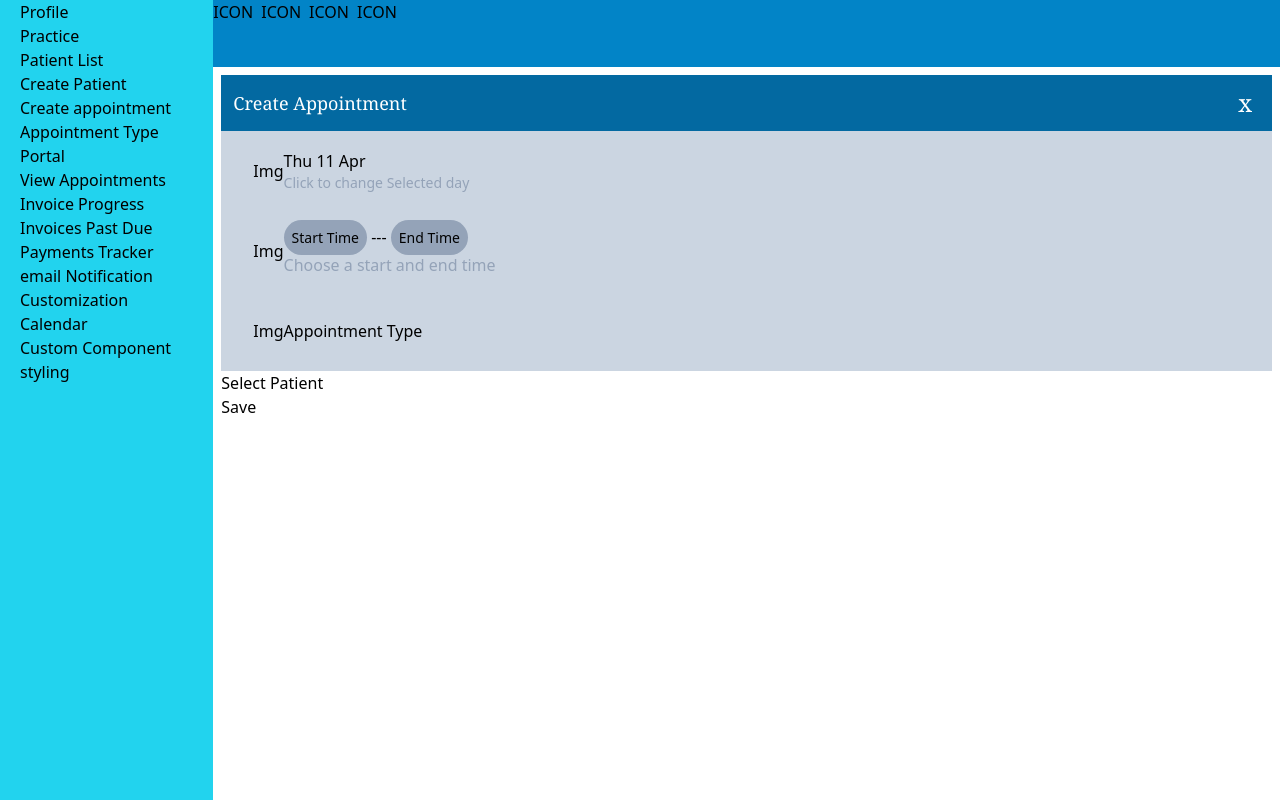
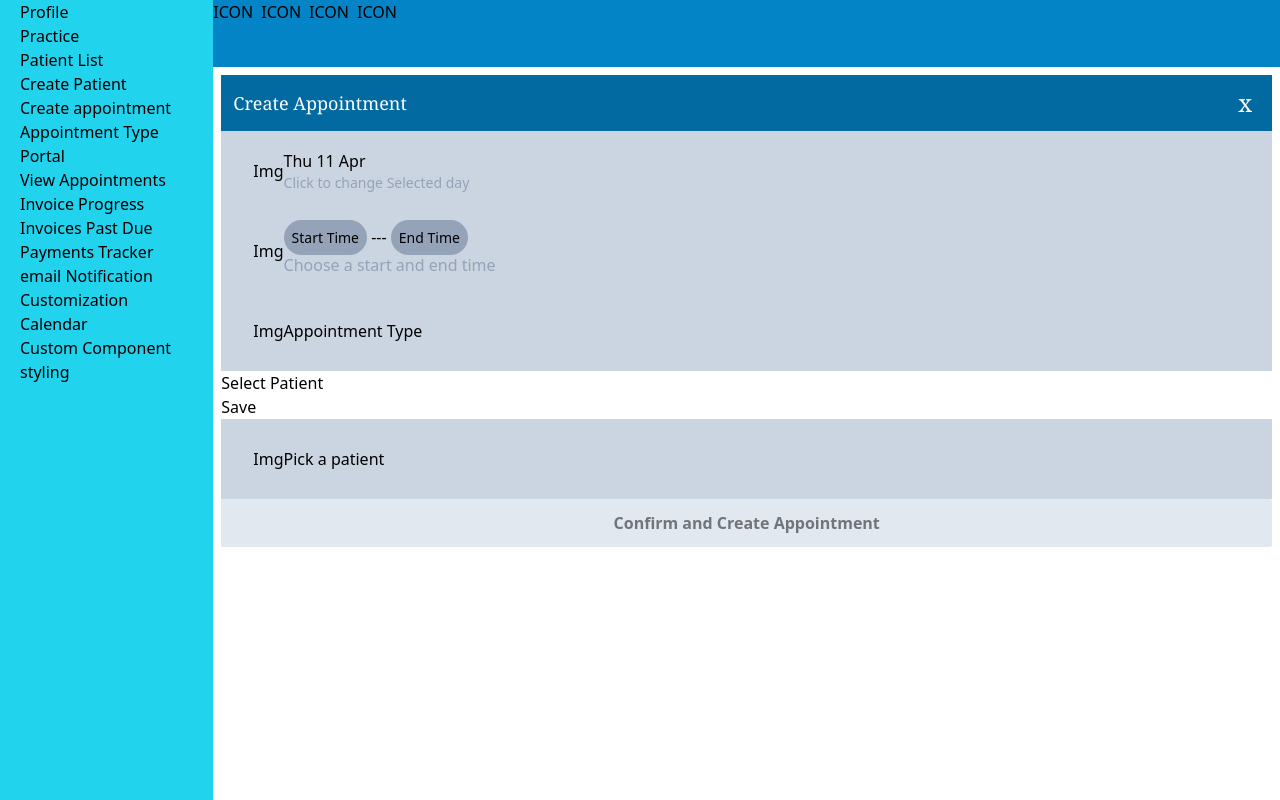
Before and after one commit to Mathers-za/practice-management-frontend, a React (Create React App) app: page /createAppointment in a window 1280 px wide. Built offline with nearby package versions, Linux system fonts and the light colour scheme; no server answers.

Commit message:
created a full width button. incorporate dinto create appoitnment component.

```diff
--- a/src/components/CreateAppointment.js
+++ b/src/components/CreateAppointment.js
@@ -11,6 +11,7 @@ import { DateCalendar } from "@mui/x-date-pickers/DateCalendar";
 import AppointmentTypePicker from "./miscellaneous components/AppointmentTypePicker";
 import { StaticTimePicker } from "@mui/x-date-pickers/StaticTimePicker";
 import { StaticDatePicker } from "@mui/x-date-pickers/StaticDatePicker";
+import FullWithButton from "./miscellaneous components/FullWidthButton";
 
 function setDateAndTimes() {
   const currentDateAndTime = new Date();
@@ -196,6 +197,16 @@ export default function CreateAppointment({
           profileId={profileId}
         />
       )}
+
+      <DivSvgDisplayCombo
+        displayText="Pick a patient"
+        onclick={() => alert("yo")}
+      />
+      <FullWithButton
+        contentText="Confirm and Create Appointment"
+        onclick={() => alert("hi")}
+        disabled={Object.keys(appointment).length < 5}
+      />
     </>
   );
 }
--- /dev/null
+++ b/src/components/miscellaneous components/FullWidthButton.js
@@ -0,0 +1,13 @@
+export default function FullWithButton({ contentText, onclick, disabled }) {
+  return (
+    <>
+      <button
+        disabled={disabled}
+        className=" disabled:bg-slate-200 disabled:text-black disabled:text-opacity-50 disabled:cursor-default  text-white bg-sky-400 text font-semibold hover:bg-opacity-80 ease-in duration-[50ms] rounded-sm cursor-pointer select-none min-w-full text-center py-3 "
+        onClick={() => (onclick ? onclick() : null)}
+      >
+        {contentText}
+      </button>
+    </>
+  );
+}
--- a/src/tailWindSandbox/styleComponents.js
+++ b/src/tailWindSandbox/styleComponents.js
@@ -6,8 +6,9 @@ import DivSvgDisplayCombo from "../components/miscellaneous components/DivSvgLab
 import TimestartAndEndDisplay from "../components/miscellaneous components/TimeStartAndEndDisplay";
 import { DateCalendar } from "@mui/x-date-pickers/DateCalendar";
 import { StaticTimePicker } from "@mui/x-date-pickers/StaticTimePicker";
-import { TimeClock } from "@mui/x-date-pickers/TimeClock";
+
 import { StaticDatePicker } from "@mui/x-date-pickers/StaticDatePicker";
+import FullWithButton from "../components/miscellaneous components/FullWidthButton";
 
 export default function ComponentView() {
   return (
@@ -34,6 +35,10 @@ export default function ComponentView() {
             }}
           />
           <StaticDatePicker />
+          <FullWithButton
+            contentText={"Hey there "}
+            onclick={() => alert("hi")}
+          />
         </div>
       </div>
     </>
```
